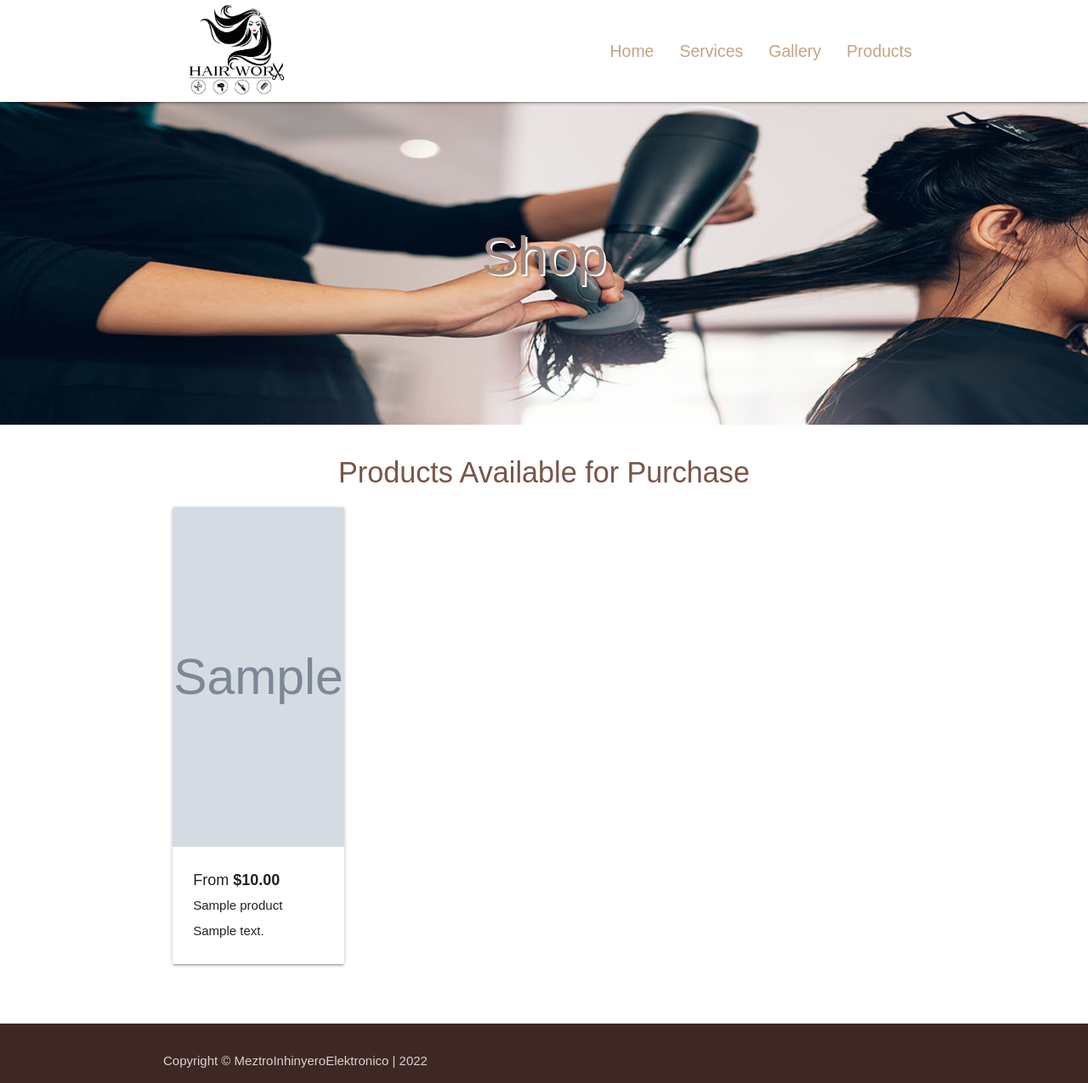
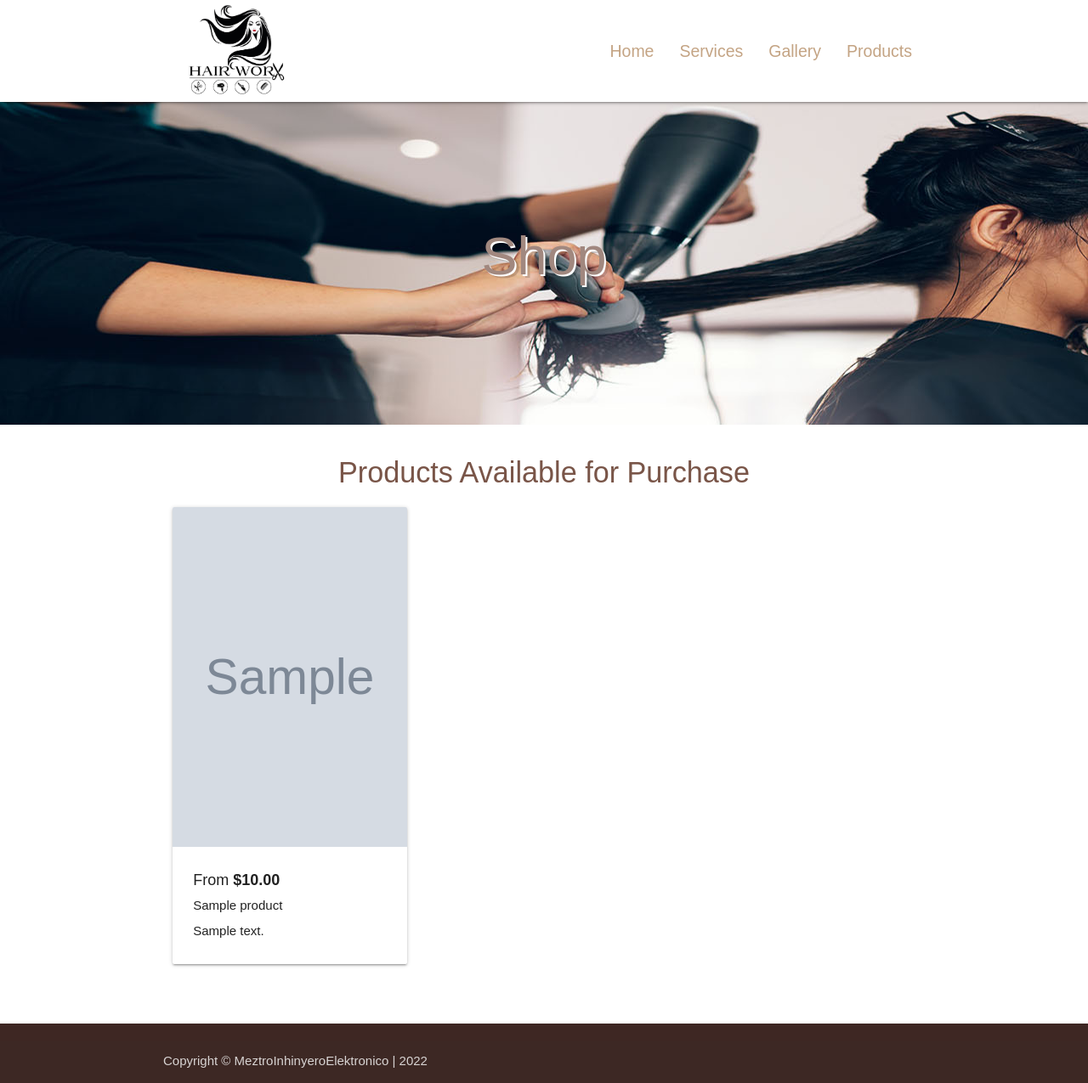
Before and after one commit to christopherece/hairworx_project, a Django app: page /products/ in a window 1280 px wide. Shown: the whole page at 85% size. Run offline with Django 4.2, Linux system fonts and the light colour scheme; tables that the repository leaves empty hold one stand-in row (values such as "Sample post"); grey boxes marked "Sample" are stand-in pictures; parts of the project's set-up code (start-up, migrations or seed data) failed here and were passed over.

Commit message:
Edited Product1

```diff
--- a/templates/products/index.html
+++ b/templates/products/index.html
@@ -26,7 +26,7 @@
           </span> </h4>
           <div class="row">
             {% for product in products %}
-              <div class="col s12 m3">
+              <div class="col s12 m4">
               <div class="card">
                 <div class="card-image medium">
                   <img src="{{ product.photo.url }}" height="400px" alt="">
```
